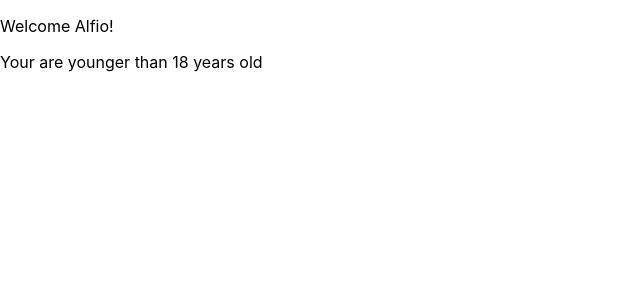
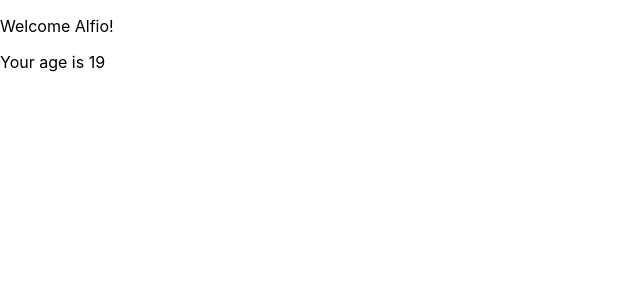
Before and after one commit to PuglisiAlfio/ReactJS, a React (Create React App) app in the folder esercizio-1/first-project/: page / in a window 1280 px wide. Shown: the top 300 px of the page, without its empty margins (0-640 px from the left). Built offline with nearby package versions, Linux system fonts and the light colour scheme.

Commit message:
correzione esercizio 9 conditional

```diff
--- a/esercizio-1/first-project/src/App.js
+++ b/esercizio-1/first-project/src/App.js
@@ -3,7 +3,7 @@ import './App.css';
 
 function App() {
   return <div>
-          <Welcome name = "Alfio"/>
+          <Welcome name = "Alfio" age = {19}/>
         </div>
 }
 
--- a/esercizio-1/first-project/src/components/Age.js
+++ b/esercizio-1/first-project/src/components/Age.js
@@ -1,9 +1,6 @@
 function Age(props){
     return <div>
-            {props.age > 18
-            ? <p>Your age is {props.age}</p>
-            : <p>Your are younger than 18 years old</p>
-            }
+             {props.age}
         </div>
 }
 
--- a/esercizio-1/first-project/src/components/Welcome.js
+++ b/esercizio-1/first-project/src/components/Welcome.js
@@ -3,7 +3,10 @@ import Age from "./Age";
 function Welcome(props){
     return <div>
             <p>Welcome {props.name}!</p>
-            <Age age = {15}/>
+            {props.age >= 18 && props.age <= 65
+            ? <p>Your age is {props.age}</p>
+            : <p>Your are younger than 18 years old</p>}
+            <Age/>
         </div>
 }
 
```
